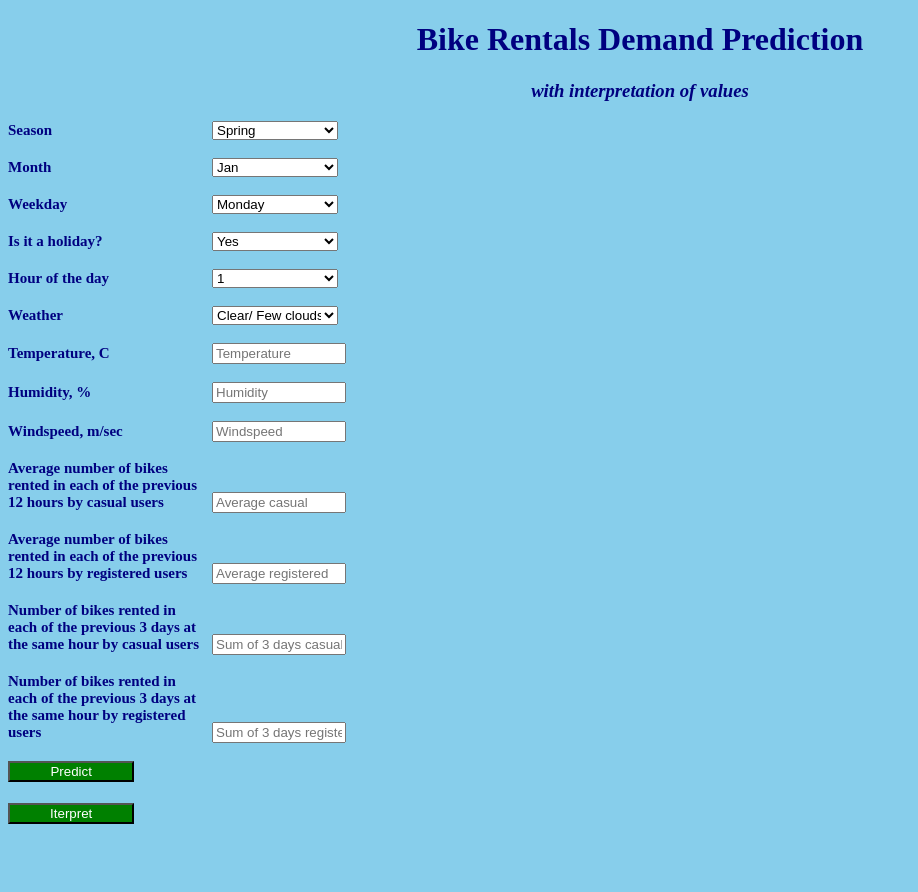
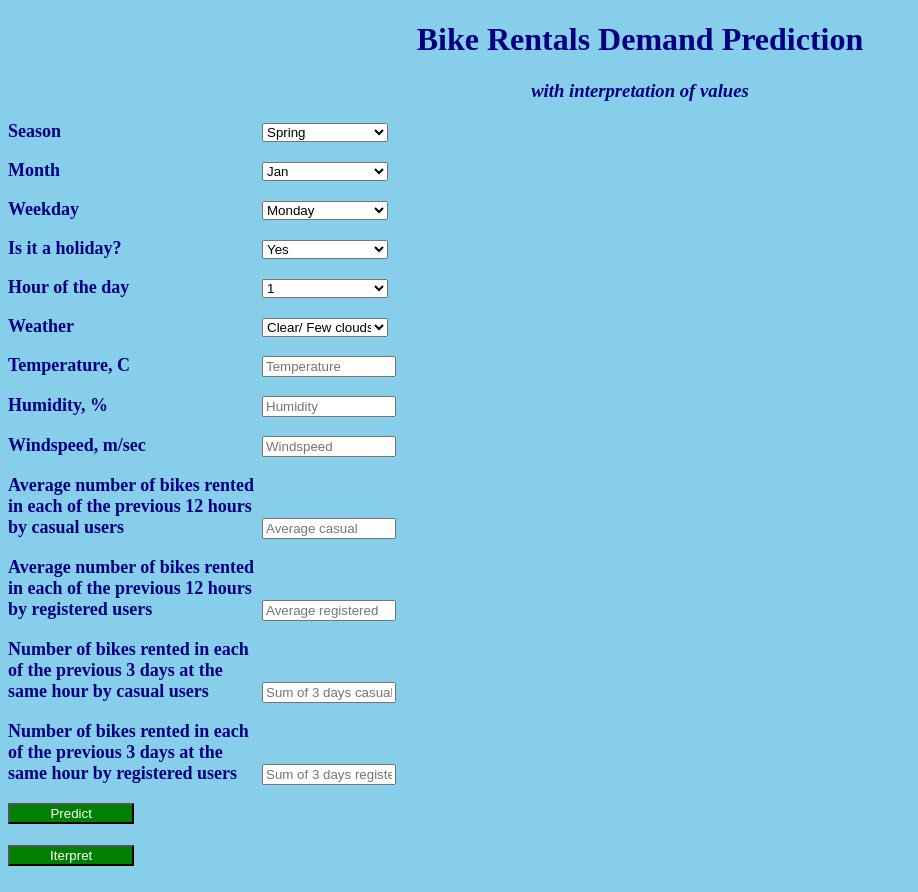
Before and after one commit to valeriich/midterm-project, a Flask app: page / in a window 1280 px wide. Shown: the whole page, without its empty margins (0-918 px from the left). Before the commit the page ends 824 px from the top, so only its background shows below. Run offline with Flask 2, Linux system fonts and the light colour scheme.

Commit message:
Midterm project

```diff
--- a/templates/main.html
+++ b/templates/main.html
@@ -28,10 +28,11 @@
 
         label{
             color: navy;
-            font-size: 15px;
+            font-size: 18px;
+            font: serif;
             display: inline-block;
             text-align: left;
-            width: 200px
+            width: 250px
         }
 
         label:hover{
```
